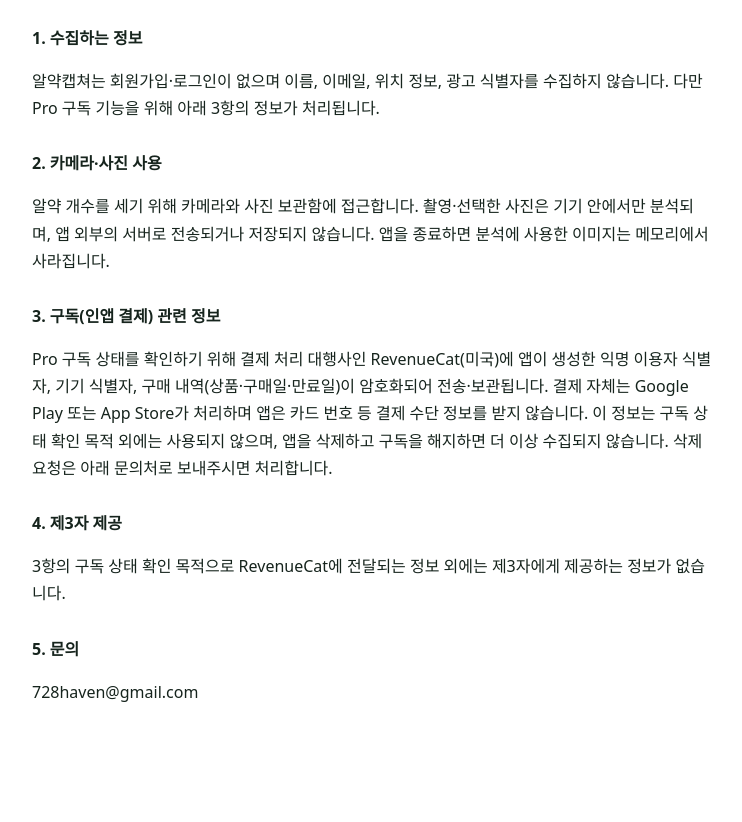
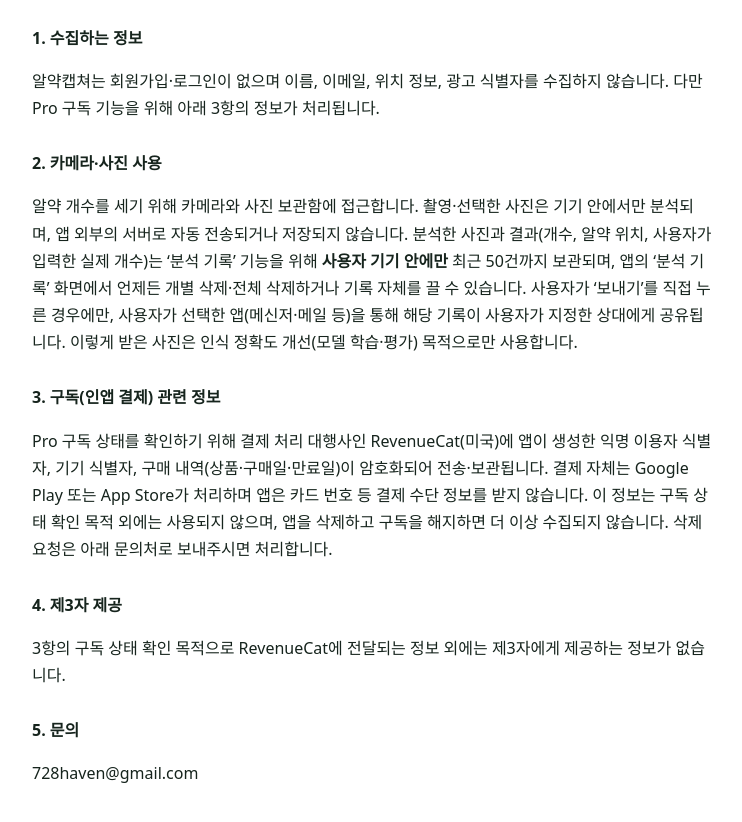
Before and after one commit to 728haven-oss/pill-capture, a website: page store/privacy.html in a window 1280 px wide. Shown: the part 124-946 px from the top of the page, without its empty margins (268-1010 px from the left). Before the commit the page ends 870 px from the top, so only its background shows below. Drawn offline with Linux system fonts and the light colour scheme.

Commit message:
개인정보처리방침: 분석 기록은 기기 안에만 보관, 사용자가 보내기를 누를 때만 공유
Co-Authored-By: Claude Opus 5.5 <noreply@anthropic.com>
Claude-Session: https://claude.ai/code/session_0175F94oLHoef4h6CfQNDcX3

```diff
--- a/store/privacy.html
+++ b/store/privacy.html
@@ -7,7 +7,7 @@
 <h2>1. 수집하는 정보</h2>
 <p>알약캡쳐는 회원가입·로그인이 없으며 이름, 이메일, 위치 정보, 광고 식별자를 수집하지 않습니다. 다만 Pro 구독 기능을 위해 아래 3항의 정보가 처리됩니다.</p>
 <h2>2. 카메라·사진 사용</h2>
-<p>알약 개수를 세기 위해 카메라와 사진 보관함에 접근합니다. 촬영·선택한 사진은 기기 안에서만 분석되며, 앱 외부의 서버로 전송되거나 저장되지 않습니다. 앱을 종료하면 분석에 사용한 이미지는 메모리에서 사라집니다.</p>
+<p>알약 개수를 세기 위해 카메라와 사진 보관함에 접근합니다. 촬영·선택한 사진은 기기 안에서만 분석되며, 앱 외부의 서버로 자동 전송되거나 저장되지 않습니다. 분석한 사진과 결과(개수, 알약 위치, 사용자가 입력한 실제 개수)는 ‘분석 기록’ 기능을 위해 <b>사용자 기기 안에만</b> 최근 50건까지 보관되며, 앱의 ‘분석 기록’ 화면에서 언제든 개별 삭제·전체 삭제하거나 기록 자체를 끌 수 있습니다. 사용자가 ‘보내기’를 직접 누른 경우에만, 사용자가 선택한 앱(메신저·메일 등)을 통해 해당 기록이 사용자가 지정한 상대에게 공유됩니다. 이렇게 받은 사진은 인식 정확도 개선(모델 학습·평가) 목적으로만 사용합니다.</p>
 <h2>3. 구독(인앱 결제) 관련 정보</h2>
 <p>Pro 구독 상태를 확인하기 위해 결제 처리 대행사인 RevenueCat(미국)에 앱이 생성한 익명 이용자 식별자, 기기 식별자, 구매 내역(상품·구매일·만료일)이 암호화되어 전송·보관됩니다. 결제 자체는 Google Play 또는 App Store가 처리하며 앱은 카드 번호 등 결제 수단 정보를 받지 않습니다. 이 정보는 구독 상태 확인 목적 외에는 사용되지 않으며, 앱을 삭제하고 구독을 해지하면 더 이상 수집되지 않습니다. 삭제 요청은 아래 문의처로 보내주시면 처리합니다.</p>
 <h2>4. 제3자 제공</h2>
```
